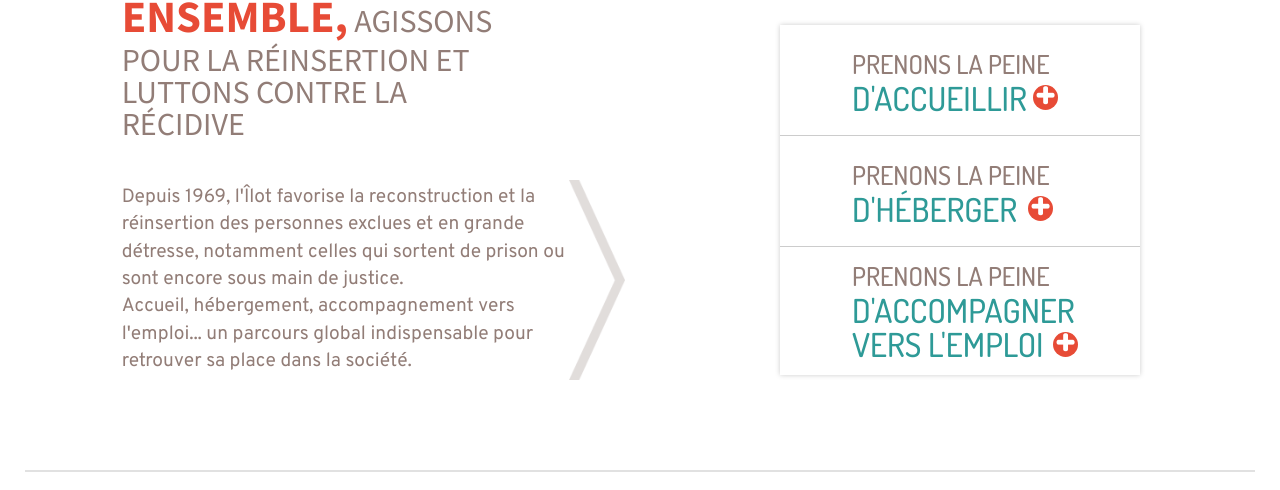
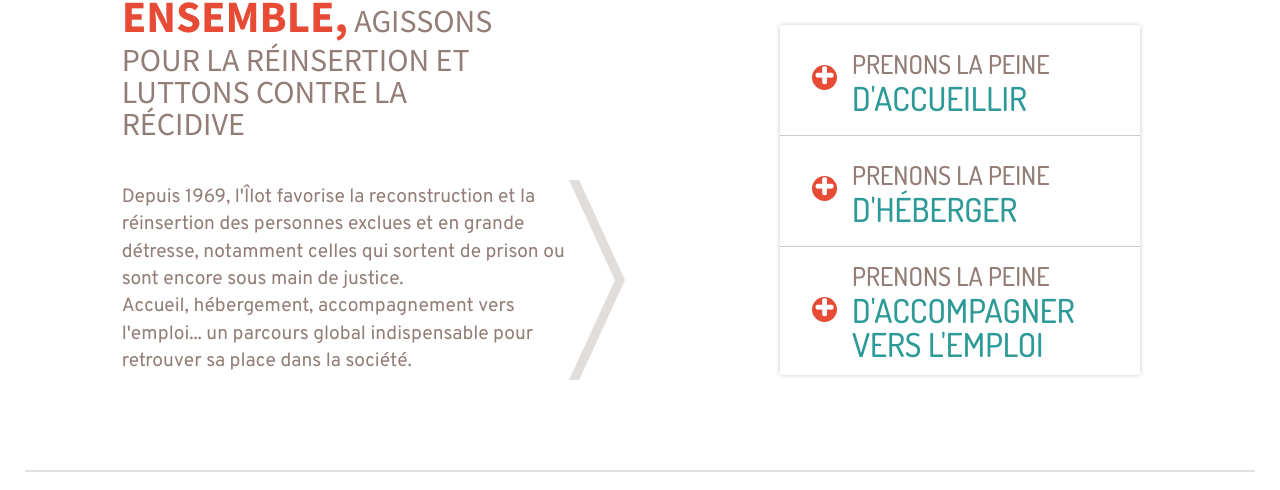
Before and after one commit to adfinitas-app/ilot-lp-2019, a plain HTML site: page index.html in a window 1280 px wide. Shown: the part 1505-1995 px from the top of the page. Drawn offline with nearby package versions, Linux system fonts and the light colour scheme; a web font is replaced by a local one.

Commit message:
Put + at left

```diff
--- a/css/description.css
+++ b/css/description.css
@@ -92,8 +92,8 @@
     line-height: 12px;
     text-align: center;
     border-radius: 50px;
-    bottom: 25px;
-    right: -10px;
+    bottom: 45px;
+    left: -40px;
     display: none;
 }
 
--- a/index.html
+++ b/index.html
@@ -195,7 +195,7 @@
                             style="margin: auto; height: 130px; width: 60%; padding-top: 10px;">
                             <span class="taupe peine_description">prenons la peine</span><br>
                             <span class="vert_code sous_title_description">d'accompagner<br>vers l'emploi</span>
-                            <div class="corail_bg blanc_pur bold plus_description" style="bottom: 20px; right: -10px; display: block">+
+                            <div class="corail_bg blanc_pur bold plus_description" style="bottom: 55px; right: -10px; display: block">+
                             </div>
                         </div>
                     </div>
```
